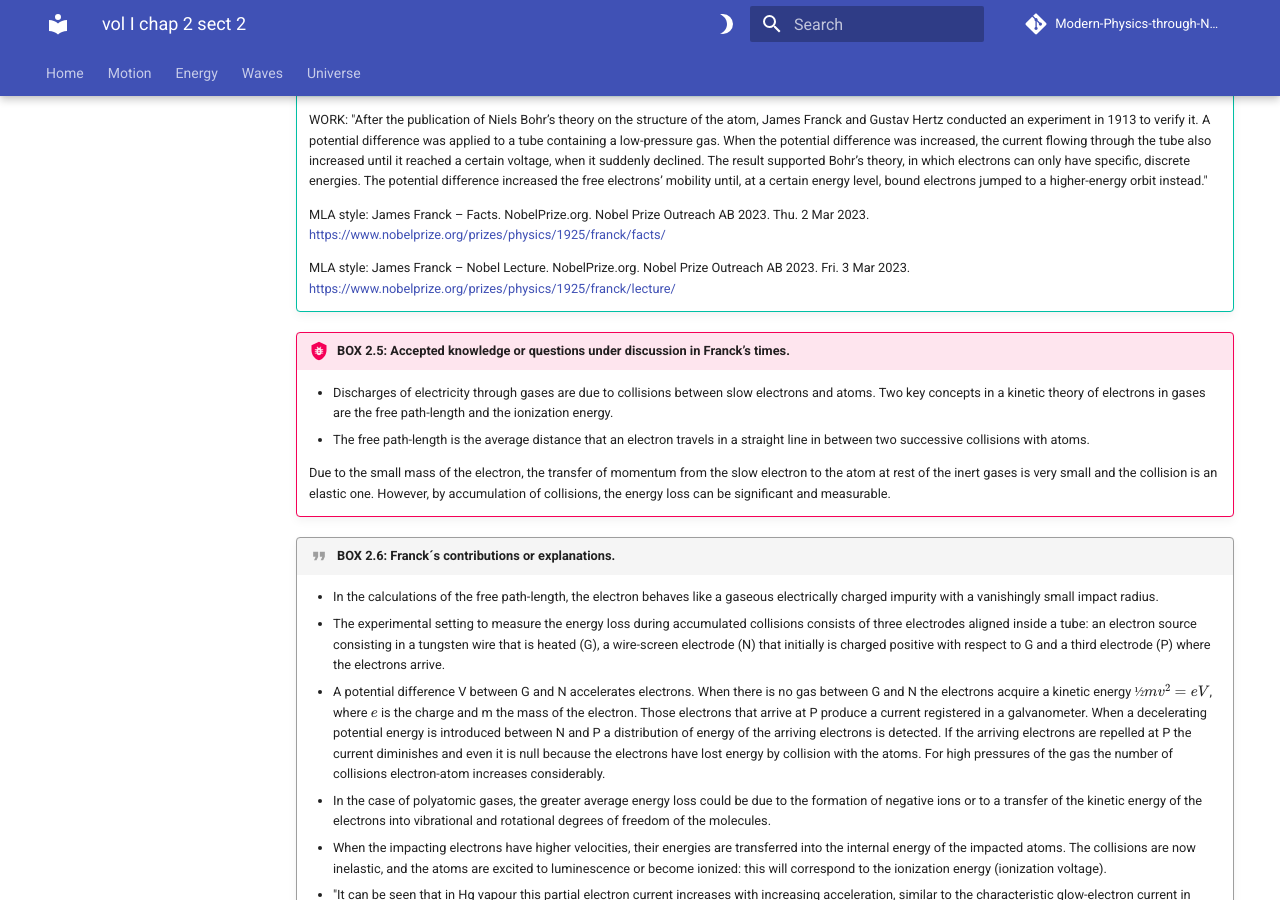
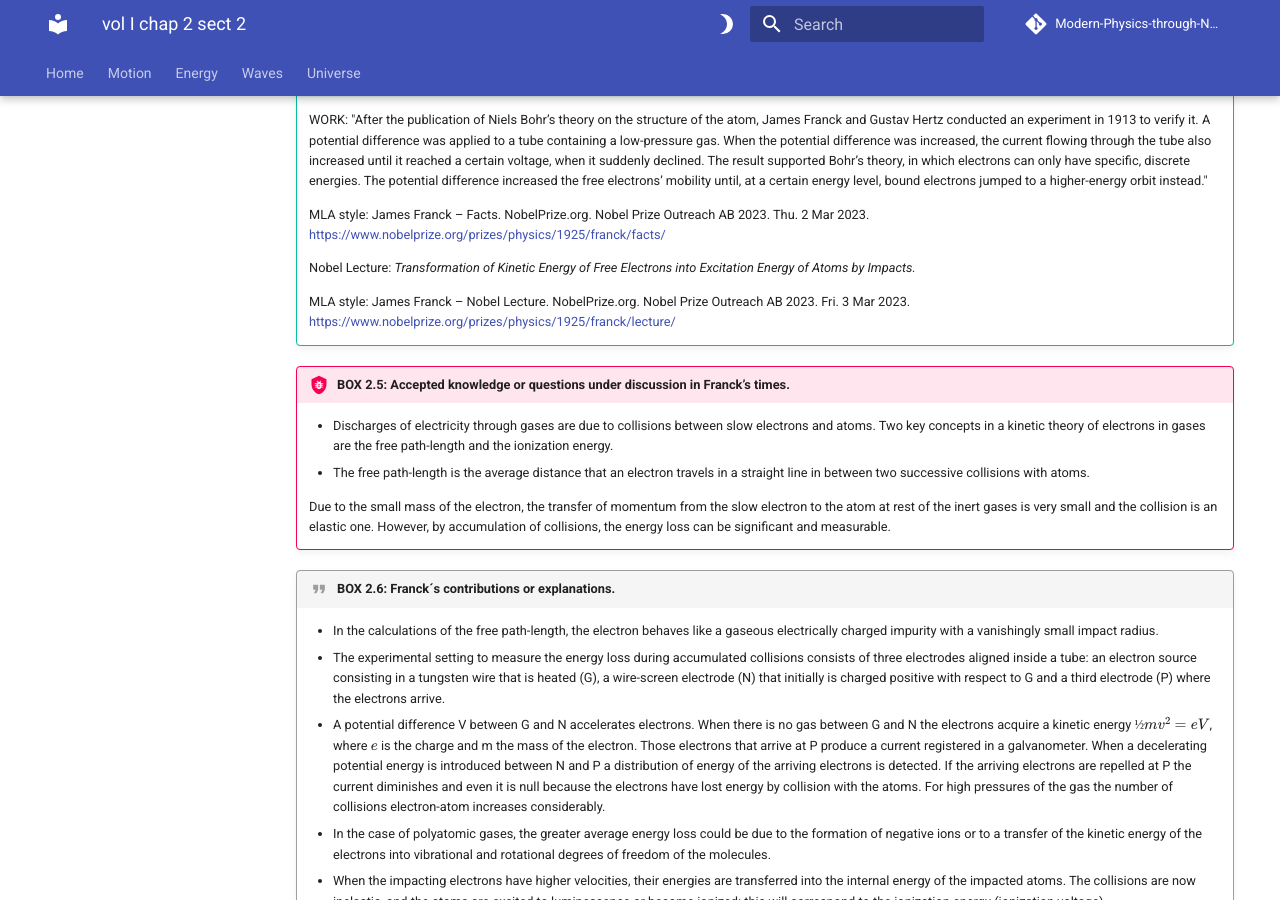
Before and after one commit to modphysnobel/modphysnobel.github.io, an MkDocs documentation site: the page built from docs/vol-I/vol-I-chap-2-sect-2.md, in a window 1280 px wide and 900 px high, scrolled down 2236 px. Built offline with MkDocs 1.6.1 and Material for MkDocs 9.7.7, drawn with Linux system fonts in a browser that asks for light colours; some web fonts are replaced; comment, search, counter and statistics services are not loaded.

Commit message:
Update vol-I-chap-2-sect-2.md

```diff
--- a/docs/vol-I/vol-I-chap-2-sect-2.md
+++ b/docs/vol-I/vol-I-chap-2-sect-2.md
@@ -60,6 +60,8 @@ In what follows, we consider two kinds of publications that are available in the
 	WORK: "After the publication of Niels Bohr’s theory on the structure of the atom, James Franck and Gustav Hertz conducted an experiment in 1913 to verify it. A potential difference was applied to a tube containing a low-pressure gas. When the potential difference was increased, the current flowing through the tube also increased until it reached a certain voltage, when it suddenly declined. The result supported Bohr’s theory, in which electrons can only have specific, discrete energies. The potential difference increased the free electrons’ mobility until, at a certain energy level, bound electrons jumped to a higher-energy orbit instead."
 
 	MLA style: James Franck – Facts. NobelPrize.org. Nobel Prize Outreach AB 2023. Thu. 2 Mar 2023. <https://www.nobelprize.org/prizes/physics/1925/franck/facts/>
+
+	Nobel Lecture: *Transformation of Kinetic Energy of Free Electrons into Excitation Energy of Atoms by Impacts.*
 
 	MLA style: James Franck – Nobel Lecture. NobelPrize.org. Nobel Prize Outreach AB 2023. Fri. 3 Mar 2023. <https://www.nobelprize.org/prizes/physics/1925/franck/lecture/>
 
```
